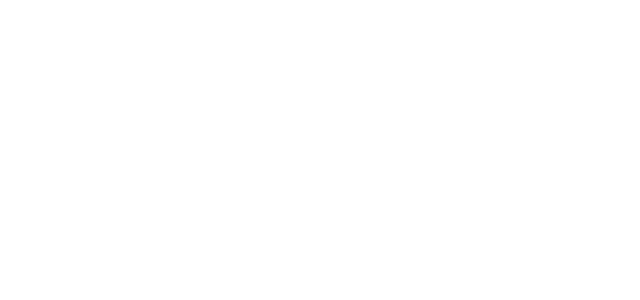
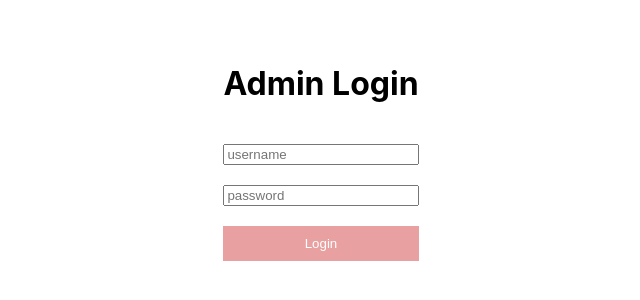
Before and after one commit to aisyahjefri/DARE-online-store, a React (Create React App) app in the folder frontend/: page /admin-login in a window 1280 px wide. Before the commit this address had no page. Shown: the part 248-548 px from the top of the page, without its empty margins (319-959 px from the left). Built offline with nearby package versions, Linux system fonts and the light colour scheme.

Commit message:
Simple login
- update token status to true when login successful

```diff
--- a/frontend/package.json
+++ b/frontend/package.json
@@ -7,6 +7,7 @@
     "@testing-library/react": "^13.4.0",
     "@testing-library/user-event": "^13.5.0",
     "axios": "^1.4.0",
+    "js-sha256": "^0.9.0",
     "react": "^18.2.0",
     "react-dom": "^18.2.0",
     "react-router-dom": "^6.14.2",
--- a/frontend/src/App.js
+++ b/frontend/src/App.js
@@ -1,9 +1,20 @@
-import { BrowserRouter, Routes, Route, useLocation, Navigate } from 'react-router-dom';
+import { BrowserRouter, Routes, Route, Outlet, Navigate } from 'react-router-dom';
 import Items from "./pages/Items";
 import Add from "./pages/Add";
 import Update from "./pages/Update";
 
+// TOKEN SERVICE
+import authService from "./services/auth.service"
+
 import "./style.css"
+import Login from './pages/Login';
+
+const PrivateRoutes = () => {
+  let auth = { 'token': authService.getToken }
+  return (
+    auth.token ? <Outlet /> : <Navigate to='/' />
+  )
+}
 
 function App() {
   return (
@@ -14,6 +25,14 @@ function App() {
           <Route path="/" element={<Items />} ></Route>
           <Route path="/add" element={<Add />} ></Route>
           <Route path="/update/:id" element={<Update />} ></Route>
+          <Route path="/admin-login" element={<Login />} ></Route>
+
+
+          {/* Protected routes below here -- Require authentication [ADMIN] */}
+          <Route element={<PrivateRoutes />} >
+            <Route path='/products' element={<Add />} />
+          </Route>
+
         </Routes>
       </BrowserRouter>
     </div>
--- /dev/null
+++ b/frontend/src/pages/Login.jsx
@@ -0,0 +1,50 @@
+import axios from 'axios';
+import React, { useState } from 'react';
+import { useNavigate } from 'react-router-dom';
+import authService from "../services/auth.service"
+
+const Login = () => {
+    const [details, setDetails] = useState({
+        username: "",
+        password: ""
+    })
+
+    // ROUTING
+    const navigate = useNavigate();
+
+    //HASHING
+    // const sha256 = require('js-sha256');
+
+
+    // METHODS TO HANDLE ACTIONS
+    const handleChange = (e) => {
+        setDetails(prev => ({ ...prev, [e.target.name]: e.target.value }))
+    }
+    const handleClick = async e => {
+        e.preventDefault();
+        try {
+            const status = await axios.post("http://localhost:8008/admin-login", details);
+            console.log(status.data);
+            if (status.data) {
+                authService.setToken(true);
+                console.log("login successful");
+                navigate("/"); // Go back to home once successfully added new item
+            } else console.log("login failed");
+
+        } catch (err) {
+            console.log(err);
+        }
+    }
+
+    return (
+        <div className='form'>
+            <h1>Admin Login</h1>
+            <input type="text" placeholder='username' onChange={handleChange} name='username' />
+            <input type="password" placeholder='password' onChange={handleChange} name='password' />
+
+            <button className='formButton' onClick={handleClick}>Login</button>
+        </div>
+    )
+}
+
+export default Login
```
Also changed, not shown: 1 other file (tests, documents, lock files or other folders).
